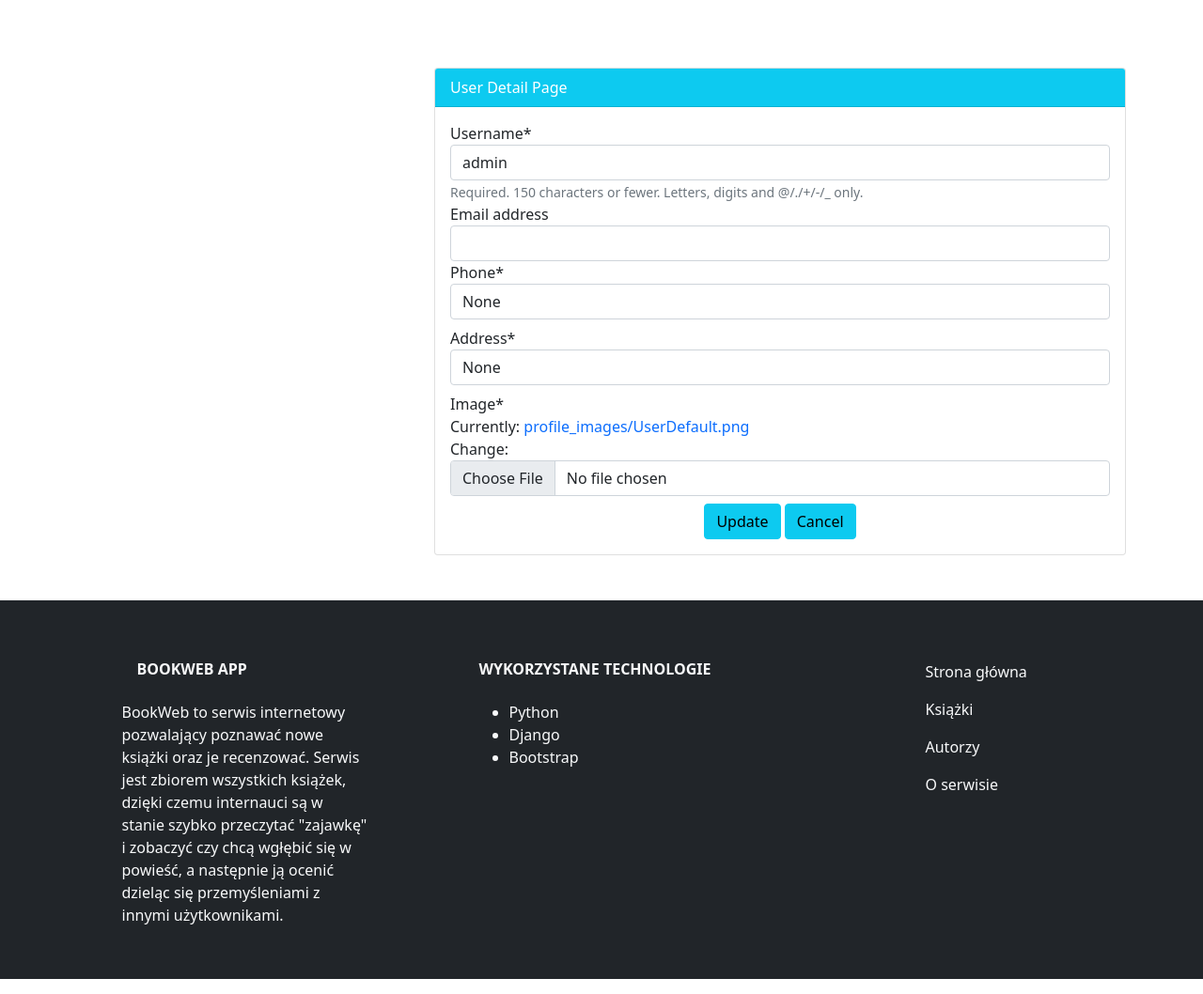
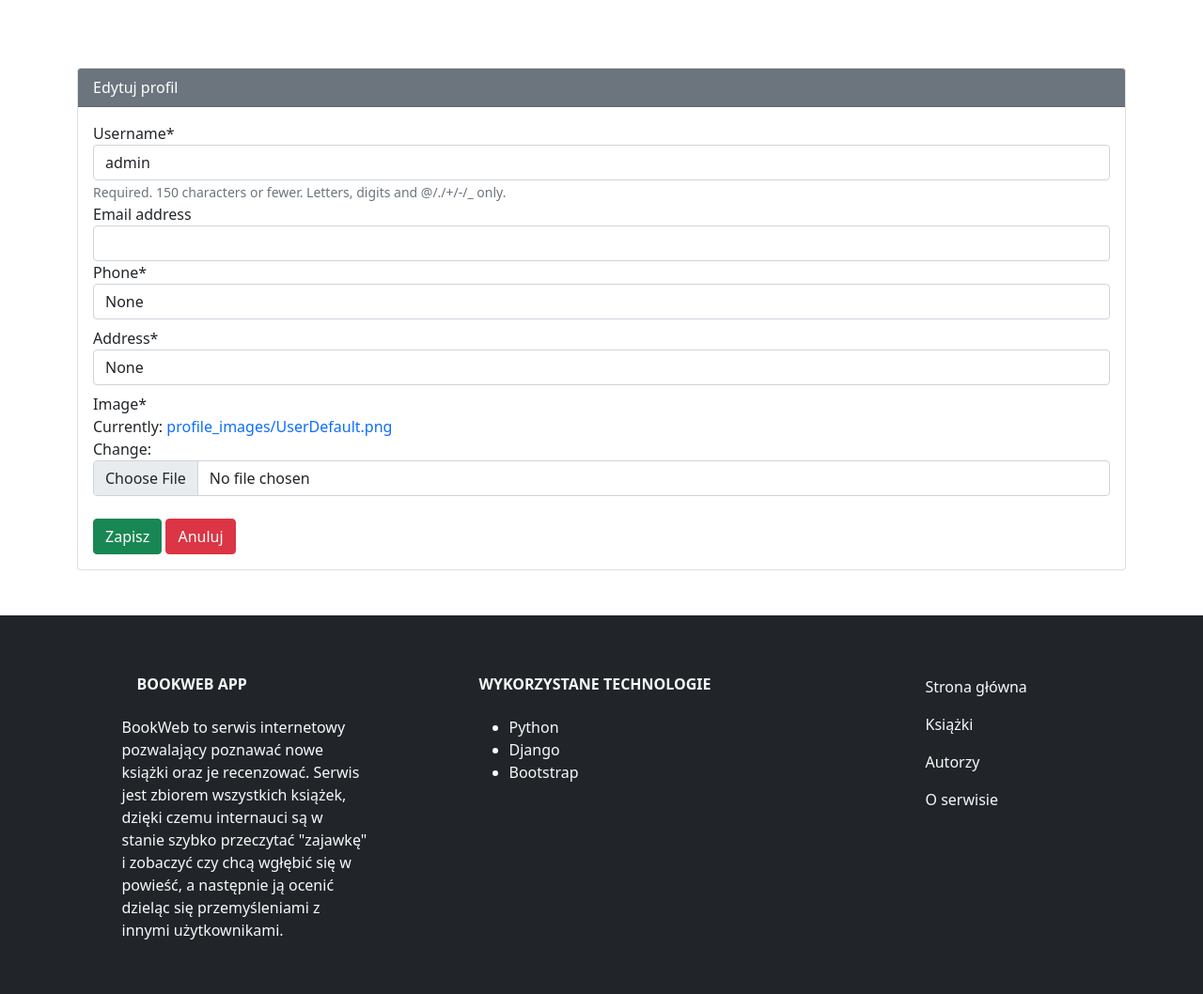
Before and after one commit to musialpatryk/web-book, a Django app: page /accounts/profile/update/ in a window 1280 px wide. Shown: the part 70-1128 px from the top of the page at 94% size. Run offline with Django 3.2, Linux system fonts and the light colour scheme; a user stored in the database is signed in; data comes from the database, SQL or seed files in the repository; parts of the project's set-up code (start-up, migrations or seed data) failed here and were passed over; some libraries are stand-ins or nearby versions; some web fonts are replaced.

Commit message:
Translate user-profile

```diff
--- a/accounts/models.py
+++ b/accounts/models.py
@@ -15,20 +15,20 @@ class CreateUserForm(UserCreationForm):
         widgets = {
             'username': forms.TextInput(attrs={
                 'class': 'form-control mb-2',
-                'placeholder': 'Enter Username...',
+                'placeholder': 'Nazwa użytkownika.',
             }),
             'email': forms.EmailInput(attrs={
                 'class': 'form-control mb-2',
-                'placeholder': 'Enter Email...',
+                'placeholder': 'E-mail',
             })
         }
 
     def __init__(self, *args, **kwargs):
         super(CreateUserForm, self).__init__(*args, **kwargs)
         self.fields['password1'].widget = PasswordInput(
-            attrs={'class': 'form-control mb-2', 'placeholder': 'Enter Password...'})
+            attrs={'class': 'form-control mb-2', 'placeholder': 'Hasło'})
         self.fields['password2'].widget = PasswordInput(
-            attrs={'class': 'form-control mb-2', 'placeholder': 'Re-enter Password...'})
+            attrs={'class': 'form-control mb-2', 'placeholder': 'Podaj ponownie hasło'})
 
 
 class Profile(models.Model):
--- a/accounts/templates/accounts/UpdateUser_profile.html
+++ b/accounts/templates/accounts/UpdateUser_profile.html
@@ -4,11 +4,10 @@
 {% block content %}
 
 <div class="row my-4">
-    <div class="col-md-4"></div>
-    <div class="col-md-8">
+    <div class="col">
         <div class="card">
-            <div class="card-header bg-info text-white">
-                User Detail Page
+            <div class="card-header bg-secondary text-white">
+                Edytuj profil
             </div>
             <div class="row p-3">
                 <div class="col-md-12">
@@ -17,9 +16,9 @@
                         {{ u_form|crispy }}
                         {{ p_form|crispy }}
 
-                        <div style="text-align: center">
-                            <input class="btn btn-info" type="submit" value="Update">
-                            <a class="btn btn-info"  href="{% url 'accounts:profile'%}">Cancel</a>
+                        <div class="mt-4">
+                            <button type="submit" class="btn btn-success">Zapisz</button>
+                            <a class="btn btn-danger" href="{% url 'accounts:profile'%}">Anuluj</a>
                         </div>
                     </form>
                 </div>
--- a/templates/base_layout.html
+++ b/templates/base_layout.html
@@ -145,8 +145,9 @@
 
     {% for msg in messages %}
     <div class="message-container">
-         <div class="alert alert-warning" role="alert">
+         <div class="alert alert-warning alert-dismissible" role="alert">
             <h5 class="alert-heading text-center">{{msg}}</h5>
+            <button type="button" class="btn-close" data-bs-dismiss="alert" aria-label="Close"></button>
         </div>
      </div>
     {% endfor %}
```
Also changed, not shown: accounts/templates/accounts/signup.html (+4 -4 lines), accounts/templates/accounts/user_profile.html (+10 -10 lines), assets/media/book_images/default_author_2.jpg (deleted).
